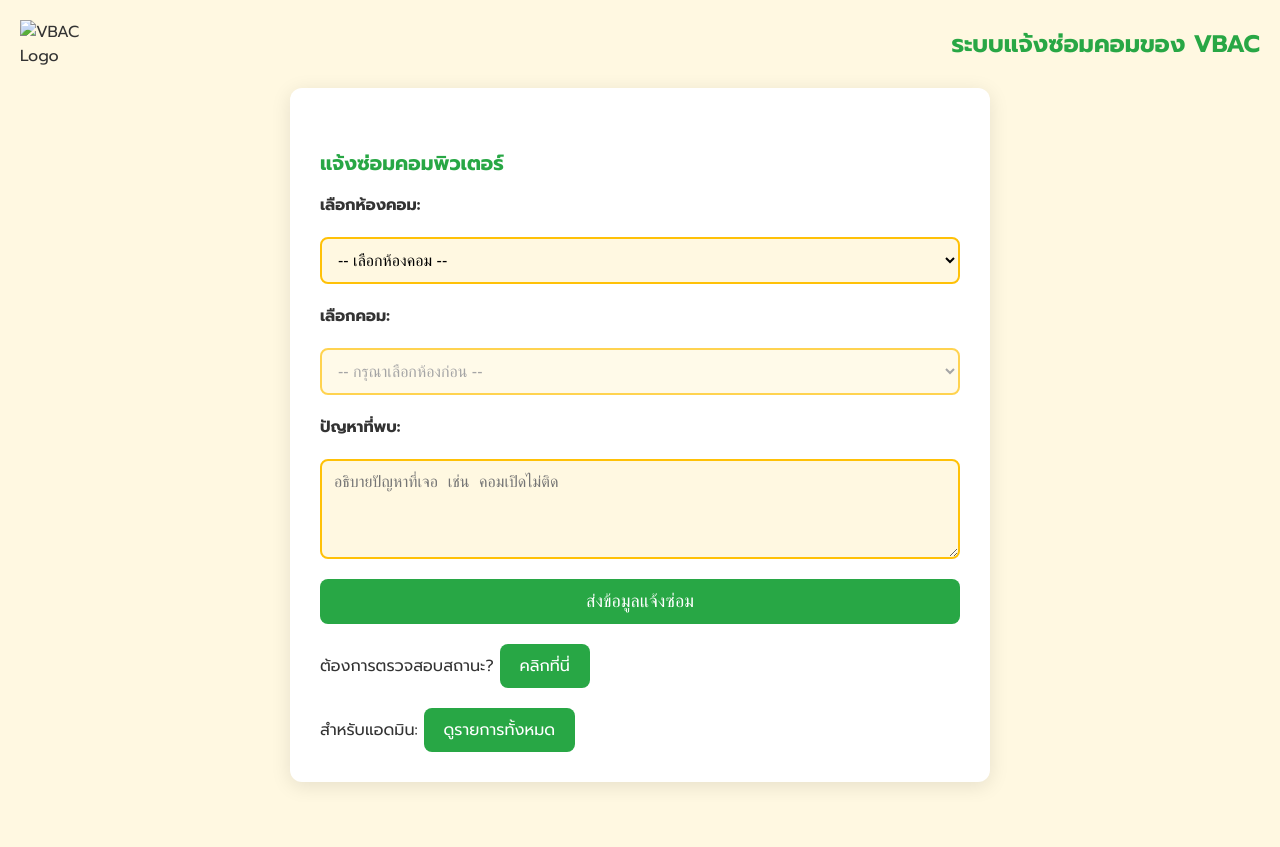
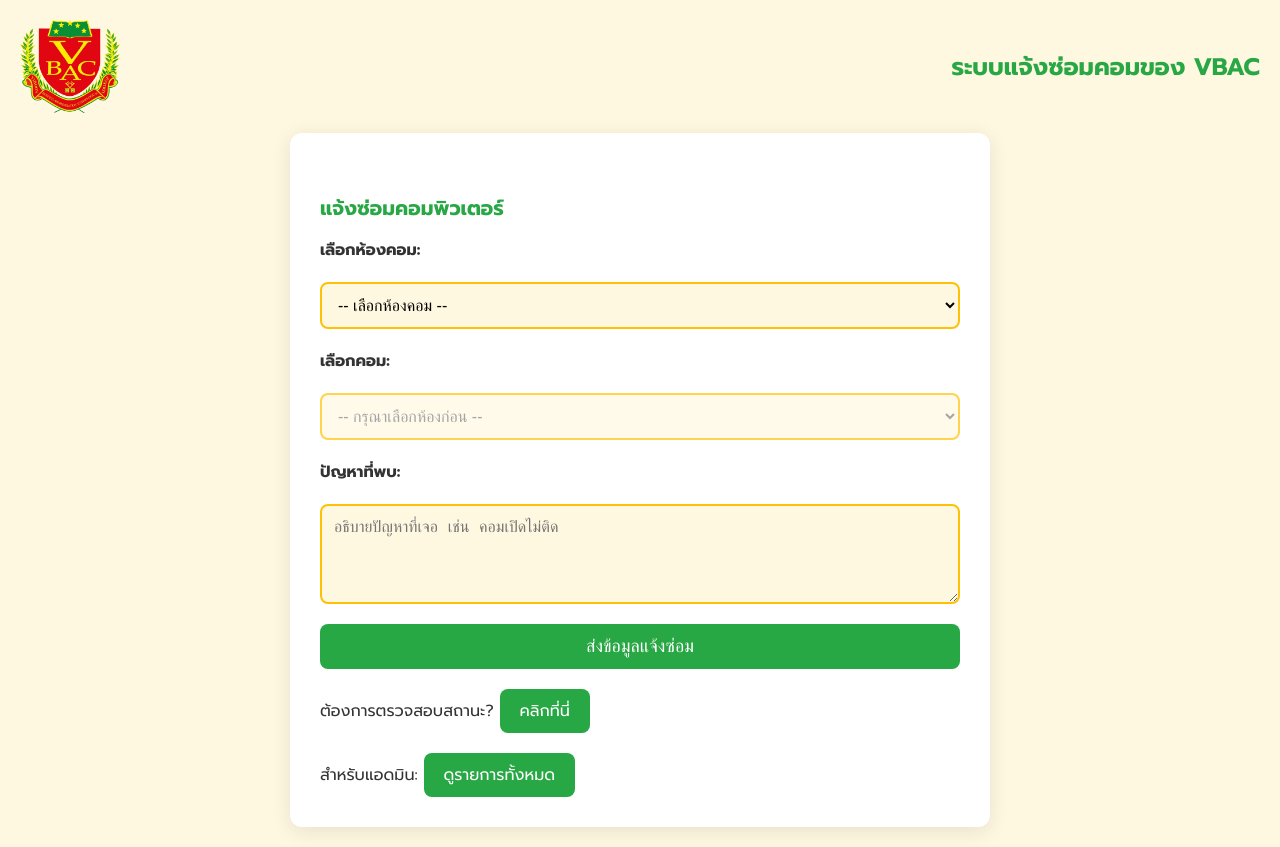
Before and after one commit to SigeMaSig/repairByPirakorn, a plain HTML site: page index.html in a window 1280 px wide. Before the commit the page ends 802 px from the top, so only its background shows below. Drawn offline with Linux system fonts and the light colour scheme; the site is published under a folder, as on GitHub Pages, so addresses that start at the root find nothing.

Commit message:
test set

```diff
--- a/index.html
+++ b/index.html
@@ -9,7 +9,7 @@
 </head>
 <body>
     <div class="header">
-        <img src="/asset/pictute/logo.png" alt="VBAC Logo" class="logo">
+        <img src="asset/pictute/logo.png" alt="VBAC Logo" class="logo">
         <h1>ระบบแจ้งซ่อมคอมของ VBAC</h1>
     </div>
     <div class="container">
```
